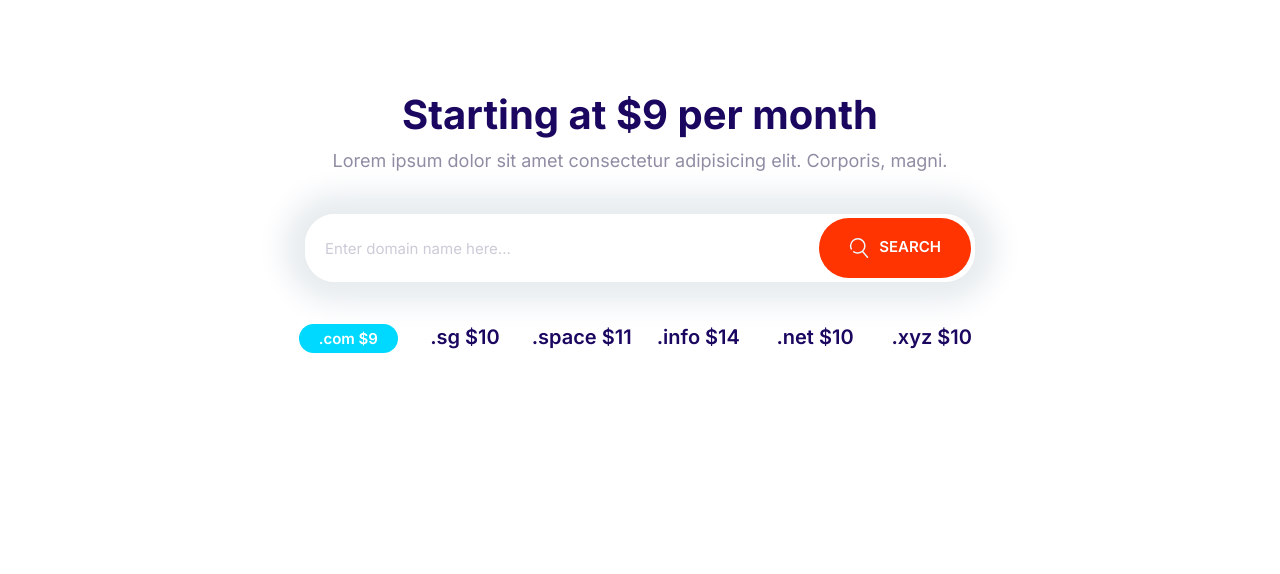
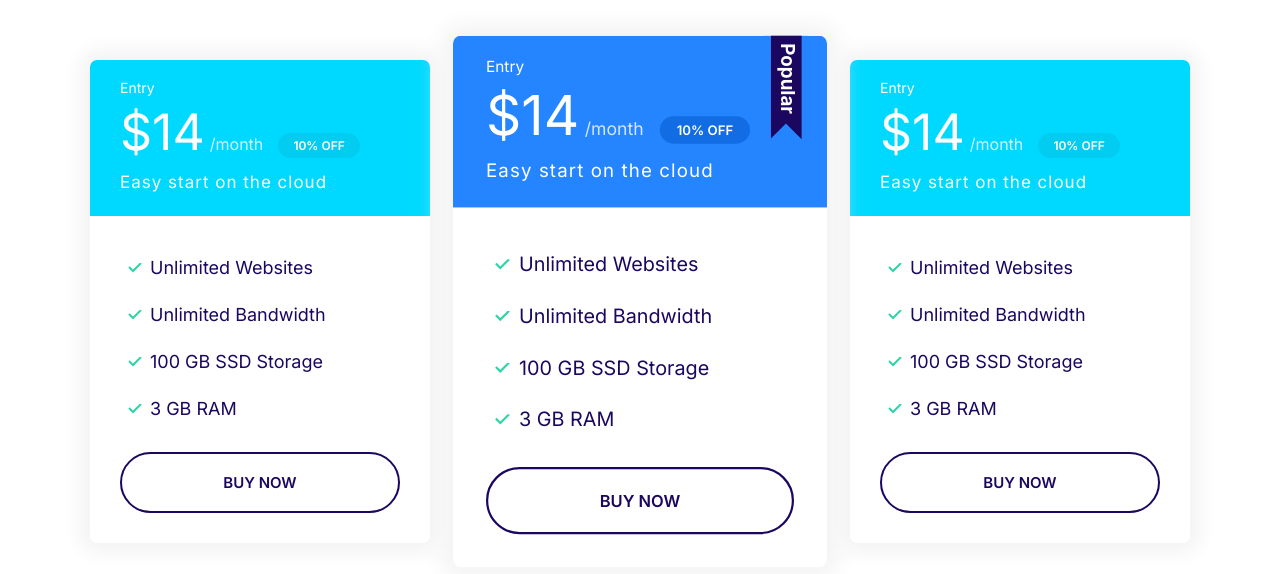
Before and after one commit to KIsmoilov/Moshify, a plain HTML site: page index.html in a window 1280 px wide. Drawn offline with Linux system fonts and the light colour scheme.

Commit message:
Build the plans block components

```diff
--- a/css/styles.css
+++ b/css/styles.css
@@ -330,11 +330,19 @@ a {
   color: #fff;
 }
 
+.card--primary .badge--secondary {
+  background: #126de4;
+}
+
 .card--secondary .badge--secondary {
   background: #02cdf1;
 }
 
 /* Plans */
+
+.plan {
+  transition: transform 0.2s ease-out;
+}
 
 .plan__name {
   color: #fff;
@@ -365,6 +373,10 @@ a {
   margin-bottom: 2rem;
 }
 
+.plan--popular {
+  transform: scale(1.1);
+}
+
 .plan--popular .card__header {
   position: relative;
 }
@@ -376,6 +388,14 @@ a {
   position: absolute;
   top: -6px;
   right: 5%;
+}
+
+.plan:hover {
+  transform: scale(1.05);
+}
+
+.plan--popular:hover {
+  transform: scale(1.15);
 }
 
 @media screen and (min-width: 1024px) {
@@ -734,3 +754,13 @@ a {
     grid-template-columns: repeat(auto-fit, minmax(10rem, 1fr));
   }
 }
+
+/* Plans Block */
+.block-plans .grid {
+  gap: 8rem 4rem;
+}
+
+.block-plans .card {
+  max-width: 500px;
+  margin: 0 auto;
+}
--- a/index.html
+++ b/index.html
@@ -15,34 +15,69 @@
     <link rel="stylesheet" href="css/styles.css" />
   </head>
   <body>
-    <section class="block container block-domain">
-      <header class="block__header">
-        <h2>Starting at $9 per month</h2>
-        <p>
-          Lorem ipsum dolor sit amet consectetur adipisicing elit. Corporis,
-          magni.
-        </p>
-      </header>
-      <div class="input-group">
-        <input
-          type="text"
-          class="input"
-          placeholder="Enter domain name here..."
-        />
-        <button class="btn btn--accent">
-          <svg class="icon icon--white">
-            <use xlink:href="images/sprite.svg#search"></use></svg
-          >Search
-        </button>
+    <section class="block container block-plans">
+      <div class="grid grid--1x3">
+        <div class="plan">
+          <div class="card card--secondary">
+            <header class="card__header">
+              <h3 class="plan__name">Entry</h3>
+              <span class="plan__price">$14</span>
+              <span class="plan__billing-cycle">/month</span>
+              <span class="badge badge--secondary badge--small">10% OFF</span>
+              <span class="plan__description">Easy start on the cloud</span>
+            </header>
+            <div class="card__body">
+              <ul class="list list--tick">
+                <li class="list__item">Unlimited Websites</li>
+                <li class="list__item">Unlimited Bandwidth</li>
+                <li class="list__item">100 GB SSD Storage</li>
+                <li class="list__item">3 GB RAM</li>
+              </ul>
+              <button class="btn btn--outline btn--block">Buy Now</button>
+            </div>
+          </div>
+        </div>
+        <div class="plan plan--popular">
+          <div class="card card--primary">
+            <header class="card__header">
+              <h3 class="plan__name">Entry</h3>
+              <span class="plan__price">$14</span>
+              <span class="plan__billing-cycle">/month</span>
+              <span class="badge badge--secondary badge--small">10% OFF</span>
+              <span class="plan__description">Easy start on the cloud</span>
+            </header>
+            <div class="card__body">
+              <ul class="list list--tick">
+                <li class="list__item">Unlimited Websites</li>
+                <li class="list__item">Unlimited Bandwidth</li>
+                <li class="list__item">100 GB SSD Storage</li>
+                <li class="list__item">3 GB RAM</li>
+              </ul>
+              <button class="btn btn--outline btn--block">Buy Now</button>
+            </div>
+          </div>
+        </div>
+        <div class="plan">
+          <div class="card card--secondary">
+            <header class="card__header">
+              <h3 class="plan__name">Entry</h3>
+              <span class="plan__price">$14</span>
+              <span class="plan__billing-cycle">/month</span>
+              <span class="badge badge--secondary badge--small">10% OFF</span>
+              <span class="plan__description">Easy start on the cloud</span>
+            </header>
+            <div class="card__body">
+              <ul class="list list--tick">
+                <li class="list__item">Unlimited Websites</li>
+                <li class="list__item">Unlimited Bandwidth</li>
+                <li class="list__item">100 GB SSD Storage</li>
+                <li class="list__item">3 GB RAM</li>
+              </ul>
+              <button class="btn btn--outline btn--block">Buy Now</button>
+            </div>
+          </div>
+        </div>
       </div>
-      <ul class="list block-domain__prices">
-        <li><span class="badge badge--secondary">.com $9</span></li>
-        <li>.sg $10</li>
-        <li>.space $11</li>
-        <li>.info $14</li>
-        <li>.net $10</li>
-        <li>.xyz $10</li>
-      </ul>
     </section>
     <script src="js/main.js"></script>
   </body>
```
Also changed, not shown: components/plans block.html (added, +64 -0 lines).
